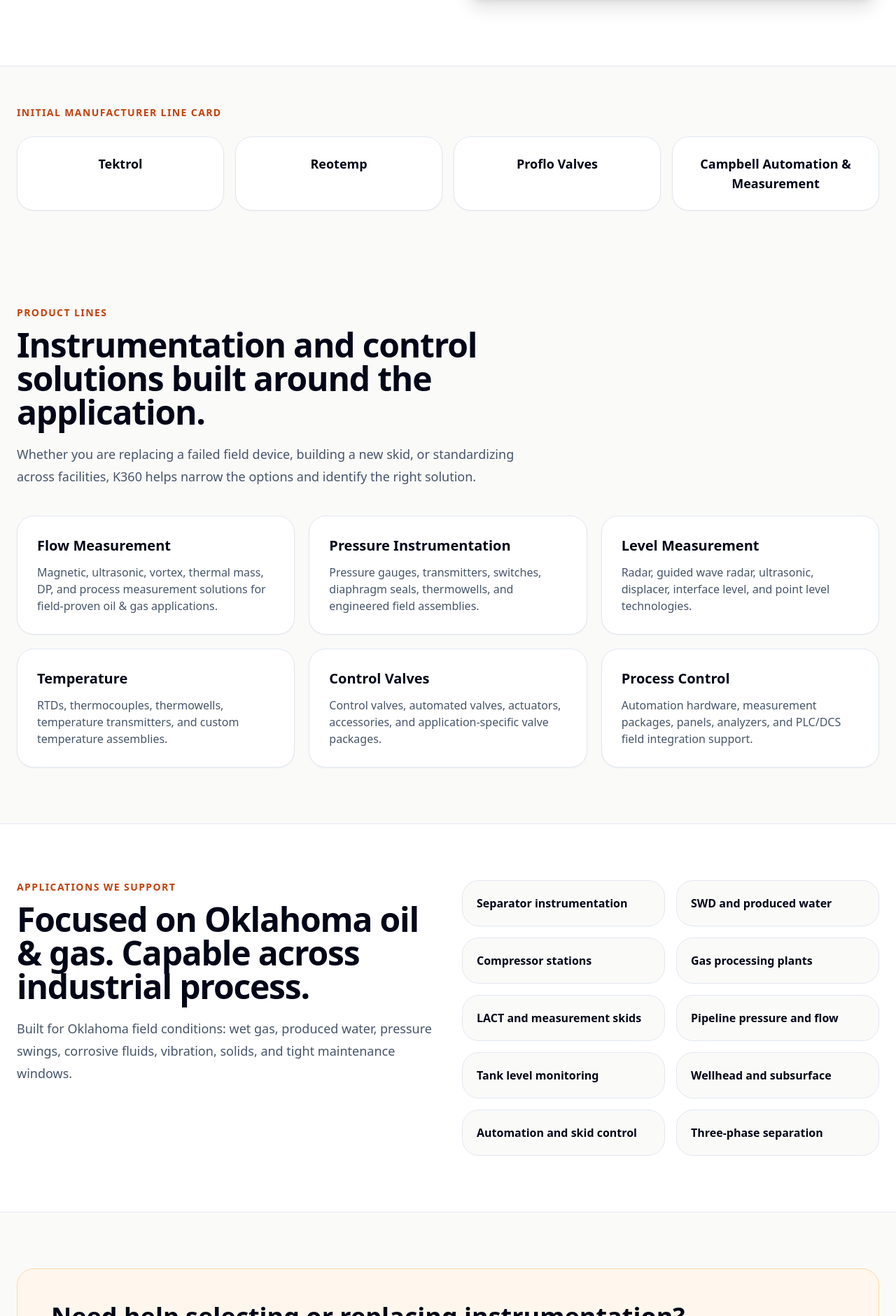
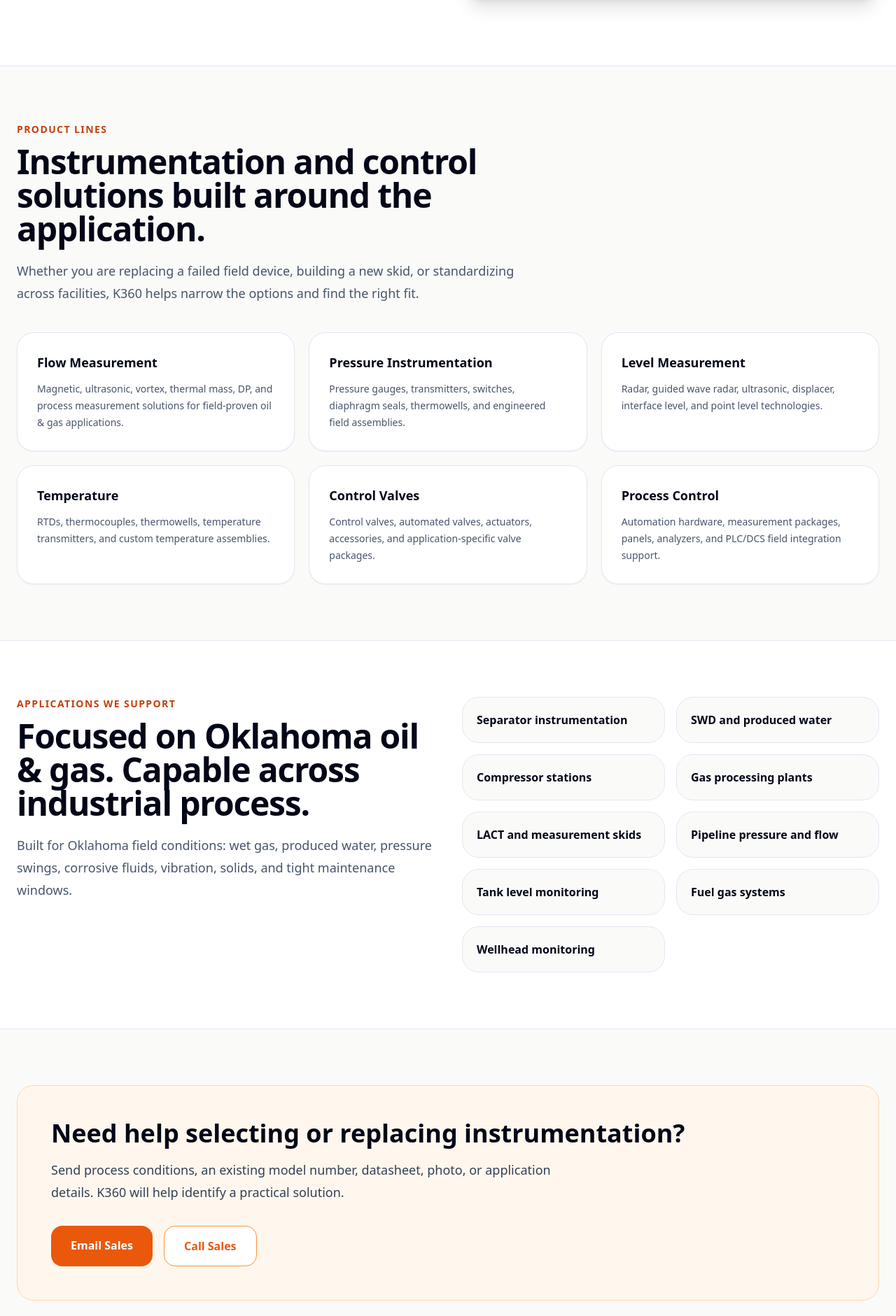
Before and after one commit to kuranv02/k360-automation-site-v2, a Next.js app: page / in a window 1280 px wide. Shown: the part 739-2620 px from the top of the page at 70% size. Built offline with nearby package versions, Linux system fonts and the light colour scheme.

Commit message:
Remove manufacturers section

```diff
--- a/app/page.tsx
+++ b/app/page.tsx
@@ -7,8 +7,7 @@
   ['Process Control', 'Automation hardware, measurement packages, panels, analyzers, and PLC/DCS field integration support.'],
 ];
 
-const manufacturers = ['Tektrol', 'Reotemp', 'Proflo Valves', 'Campbell Automation & Measurement'];
-const applications = ['Separator instrumentation', 'SWD and produced water', 'Compressor stations', 'Gas processing plants', 'LACT and measurement skids', 'Pipeline pressure and flow', 'Tank level monitoring', 'Wellhead and subsurface', 'Automation and skid control', 'Three-phase separation'];
+const applications = ['Separator instrumentation', 'SWD and produced water', 'Compressor stations', 'Gas processing plants', 'LACT and measurement skids', 'Pipeline pressure and flow', 'Tank level monitoring', 'Fuel gas systems', 'Wellhead monitoring'];
 
 export default function Home() {
   return (
@@ -22,7 +21,7 @@
               <div className="text-xs uppercase tracking-widest text-slate-500">Oklahoma Instrumentation • Automation • Control</div>
             </div>
           </div>
-          <a href="mailto:sales@k360automation.com" className="hidden rounded-2xl bg-orange-600 px-5 py-3 font-semibold text-white transition-colors hover:bg-orange-700 active:bg-orange-800 md:inline-block cursor-pointer">Request Support</a>
+          <a href="mailto:sales@k360automation.com" className="hidden rounded-2xl bg-orange-600 px-5 py-3 font-semibold text-white transition-colors hover:bg-orange-700 active:bg-orange-800 md:inline-block">Get in Touch</a>
         </div>
       </header>
 
@@ -52,19 +51,14 @@
         </div>
       </section>
 
-      <section id="manufacturers" className="mx-auto max-w-7xl px-6 py-14">
-        <div className="mb-6 text-sm font-semibold uppercase tracking-widest text-orange-700">Initial Manufacturer Line Card</div>
-        <div className="grid gap-4 md:grid-cols-4">{manufacturers.map((name) => <div key={name} className="rounded-3xl border border-slate-200 bg-white p-6 text-center text-lg font-bold shadow-sm hover:shadow-md transition-shadow cursor-pointer">{name}</div>)}</div>
-      </section>
-
       <section id="solutions" className="mx-auto max-w-7xl px-6 py-20">
         <div className="mb-10 max-w-3xl">
           <div className="mb-3 text-sm font-semibold uppercase tracking-widest text-orange-700">Product Lines</div>
           <h2 className="text-4xl font-bold tracking-tight md:text-5xl">Instrumentation and control solutions built around the application.</h2>
-          <p className="mt-5 text-lg leading-8 text-slate-600">Whether you are replacing a failed field device, building a new skid, or standardizing across facilities, K360 helps narrow the options and identify the right solution.</p>
+          <p className="mt-5 text-lg leading-8 text-slate-600">Whether you are replacing a failed field device, building a new skid, or standardizing across facilities, K360 helps narrow the options and find the right fit.</p>
         </div>
         <div className="grid gap-5 md:grid-cols-2 lg:grid-cols-3">
-          {productLines.map(([title, copy]) => <div key={title} className="rounded-3xl border border-slate-200 bg-white p-7 shadow-sm hover:shadow-md transition-shadow cursor-pointer"><h3 className="text-xl font-bold">{title}</h3><p className="mt-3 text-slate-600">{copy}</p></div>)}
+          {productLines.map(([title, copy]) => <div key={title} className="rounded-3xl border border-slate-200 bg-white p-7 shadow-sm hover:shadow-md transition-shadow cursor-pointer"><h3 className="text-lg font-bold">{title}</h3><p className="mt-3 text-sm leading-6 text-slate-600">{copy}</p></div>)}
         </div>
       </section>
 
@@ -82,15 +76,15 @@
       <section id="contact" className="mx-auto max-w-7xl px-6 py-20">
         <div className="rounded-3xl border border-orange-200 bg-orange-50 p-8 md:p-12">
           <h2 className="text-4xl font-bold">Need help selecting or replacing instrumentation?</h2>
-          <p className="mt-4 max-w-3xl text-lg leading-8 text-slate-700">Send process conditions, an existing model number, datasheet, photo, or application details. K360 will help identify a practical replacement or specify something new.</p>
+          <p className="mt-4 max-w-3xl text-lg leading-8 text-slate-700">Send process conditions, an existing model number, datasheet, photo, or application details. K360 will help identify a practical solution.</p>
           <div className="mt-8 flex flex-col gap-4 sm:flex-row">
-            <a className="rounded-2xl bg-orange-600 px-7 py-4 text-center font-semibold text-white transition-colors hover:bg-orange-700 active:bg-orange-800 cursor-pointer" href="mailto:sales@k360automation.com">sales@k360automation.com</a>
-            <a className="rounded-2xl border border-orange-400 bg-white px-7 py-4 text-center font-semibold text-orange-600 transition-colors hover:bg-orange-50 active:bg-orange-100 cursor-pointer" href="tel:+1-918-555-0100">(918) 555-0100</a>
+            <a className="rounded-2xl bg-orange-600 px-7 py-4 text-center font-semibold text-white transition-colors hover:bg-orange-700 active:bg-orange-800 cursor-pointer" href="mailto:sales@k360automation.com">Email Sales</a>
+            <a className="rounded-2xl border border-orange-400 bg-white px-7 py-4 text-center font-semibold text-orange-600 transition-colors hover:bg-orange-50 active:bg-orange-100 cursor-pointer" href="tel:+1-918-555-0123">Call Sales</a>
           </div>
         </div>
       </section>
 
-      <footer className="border-t border-slate-200 bg-white px-6 py-8 text-center text-sm text-slate-500">© 2026 K360 Automation. Oklahoma industrial instrumentation, automation, valve, and process control.</footer>
+      <footer className="border-t border-slate-200 bg-white px-6 py-8 text-center text-sm text-slate-500">© 2026 K360 Automation. Oklahoma industrial instrumentation, automation, valve, and process control support for upstream oil & gas.</footer>
     </main>
   );
 }
```
